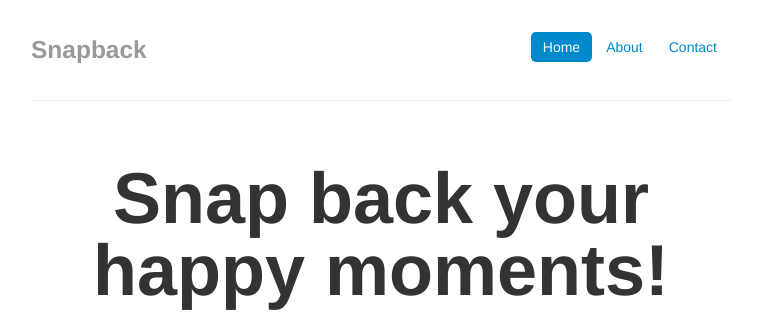
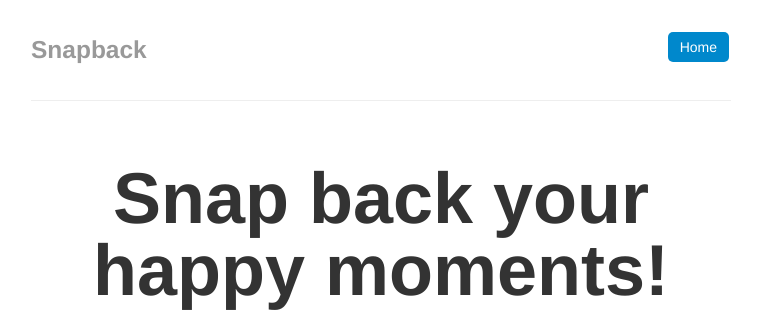
Before and after one commit to megatran/snapback_smart_hat, a Flask app: page /index in a window 1280 px wide. Shown: the top 313 px of the page, without its empty margins (259-1019 px from the left). Run offline with Flask 2, Linux system fonts and the light colour scheme; some libraries are stand-ins or nearby versions.

Commit message:
updated index.html

```diff
--- a/Website/templates/index.html
+++ b/Website/templates/index.html
@@ -68,9 +68,9 @@ f;f=d[e];e++)if(a.hasOwnProperty(f)&&"undefined"!=typeof a[f])try{var g=[];c[f]=
 
       <div class="masthead">
         <ul class="nav nav-pills pull-right">
-          <li class="active"><a href="http://getbootstrap.com/2.3.2/examples/marketing-narrow.html#">Home</a></li>
-          <li><a href="http://getbootstrap.com/2.3.2/examples/marketing-narrow.html#">About</a></li>
-          <li><a href="http://getbootstrap.com/2.3.2/examples/marketing-narrow.html#">Contact</a></li>
+          <li class="active"><a href="#">Home</a></li>
+<!--           <li><a href="http://getbootstrap.com/2.3.2/examples/marketing-narrow.html#">About</a></li> -->
+<!--           <li><a href="http://getbootstrap.com/2.3.2/examples/marketing-narrow.html#">Contact</a></li> -->
         </ul>
         <h3 class="muted">Snapback</h3>
       </div>
```
